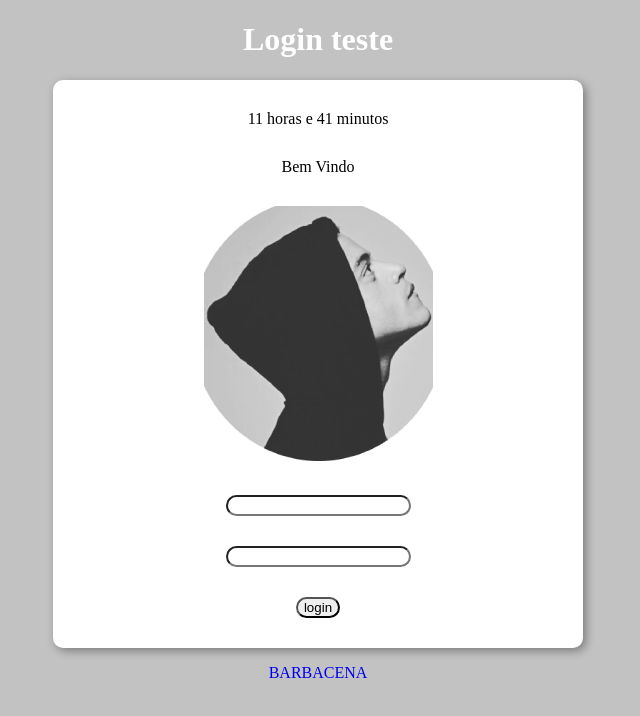
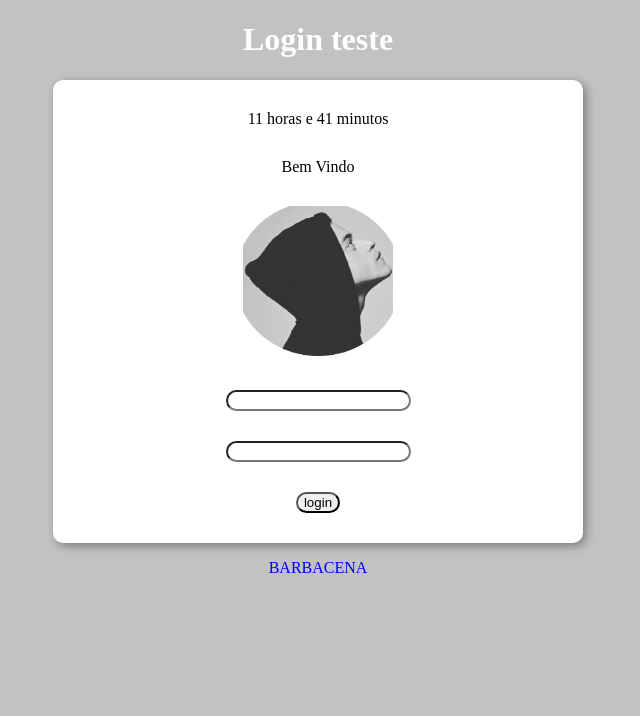
Before and after one commit to thenullspac/thenullspac.github.io, a plain HTML site: page index.html in a window 1280 px wide. Shown: the whole page, without its empty margins (322-962 px from the left). Drawn offline with Linux system fonts and the light colour scheme.

Commit message:
Update index.html

```diff
--- a/index.html
+++ b/index.html
@@ -18,7 +18,7 @@
             <p>aqui vai aparecer a mensagem</p>
         </div>
         <div id='foto'>
-            <a href='https://www.google.com'><img id='imagem' src='manha.png' alt='manha'></a>
+            <a href='https://www.google.com'><img id='imagem' src='elliotp.png' alt='manha' width="150" height="150"></a>
 
 
         </div>
```
